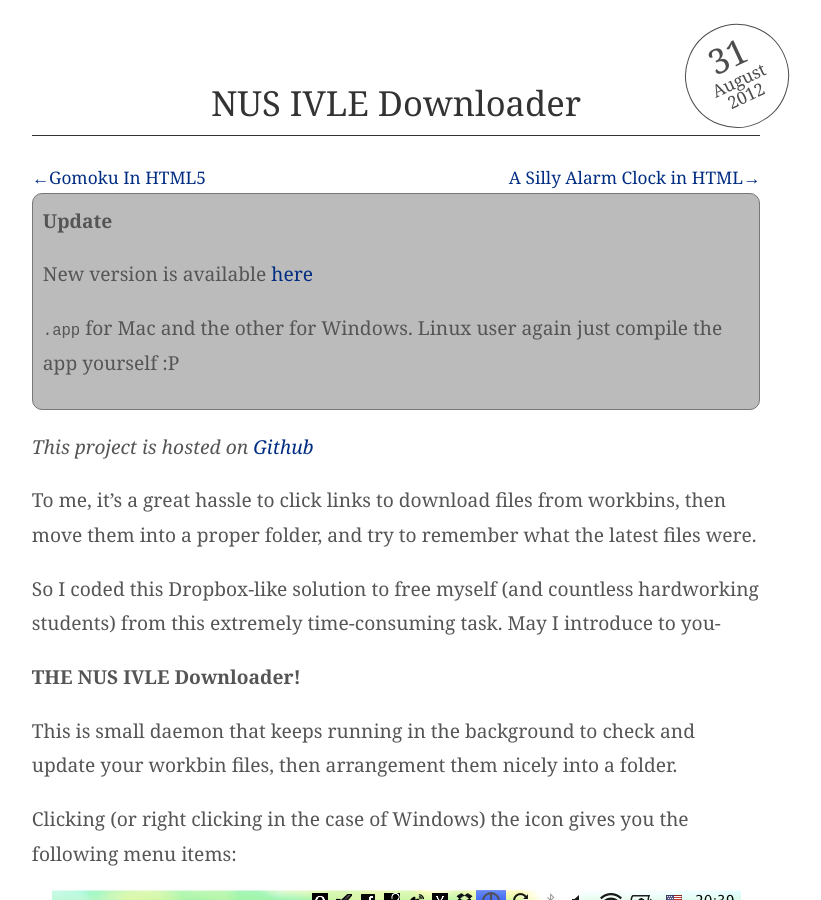
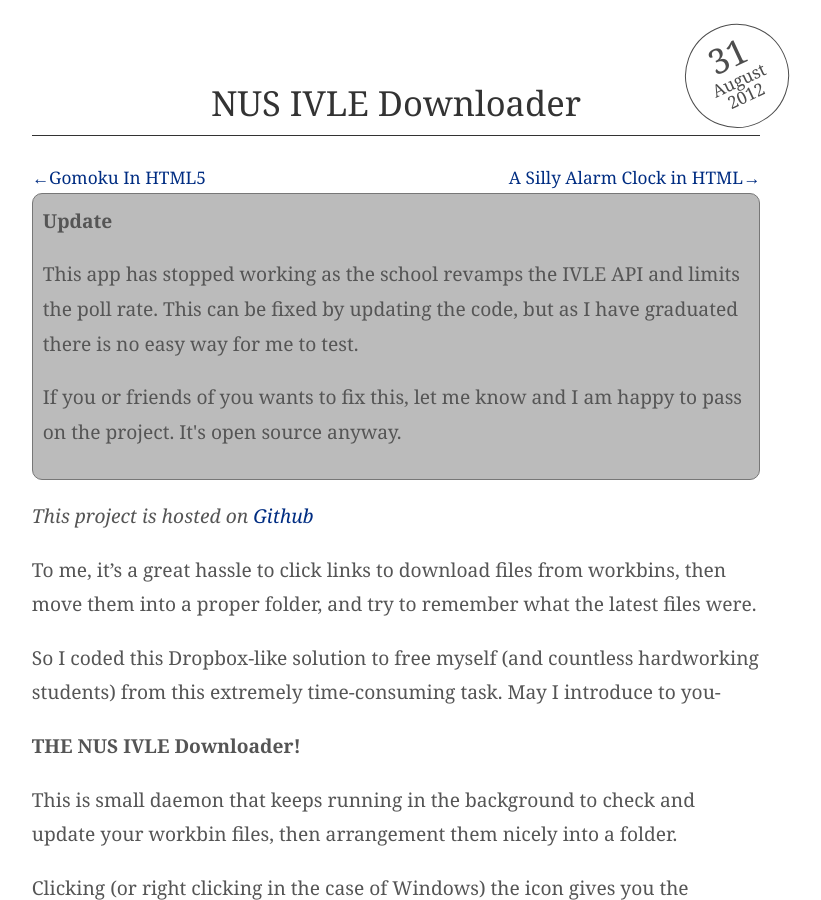
Before and after one commit to yyjhao/yyjhao.github.com, a Jekyll site: the page built from _posts/2012-08-31-nus-ivle-downloader.md, in a window 1280 px wide and 900 px high, scrolled down 321 px. Shown: the whole window, without its empty margins (244-1065 px from the left). Built offline with Jekyll 4.4.1, drawn with Linux system fonts in a browser that asks for light colours; comment, search, counter and statistics services are not loaded.

Commit message:
Update ivle downloader

```diff
--- a/_posts/2012-08-31-nus-ivle-downloader.md
+++ b/_posts/2012-08-31-nus-ivle-downloader.md
@@ -12,9 +12,9 @@
 ---
 <div class="update-box">
 <strong>Update</strong>
-<p>New version is available <a href="https://github.com/yyjhao/IVLEDownloader/releases/tag/V1.1">here</a></p>
-
-<p><code>.app</code> for Mac and the other for Windows. Linux user again just compile the app yourself :P</p>
+<p>This app has stopped working as the school revamps the IVLE API and limits the poll rate.
+This can be fixed by updating the code, but as I have graduated there is no easy way for me to test.</p>
+<p>If you or friends of you wants to fix this, let me know and I am happy to pass on the project. It's open source anyway.</p>
 </div>
 
 *This project is hosted on [Github](https://github.com/yyjhao/IVLEDownloader)*
```
